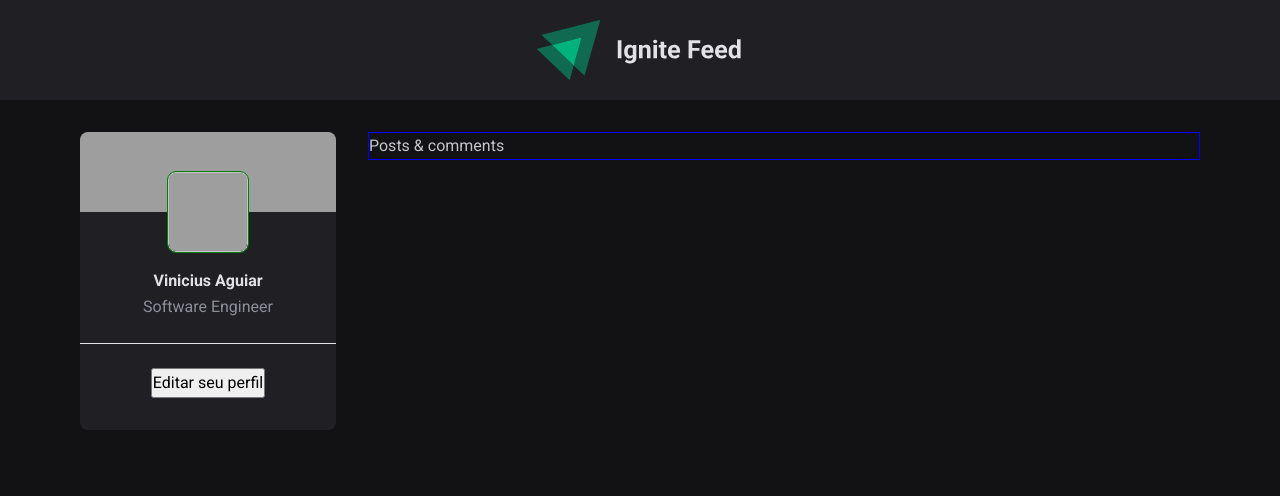
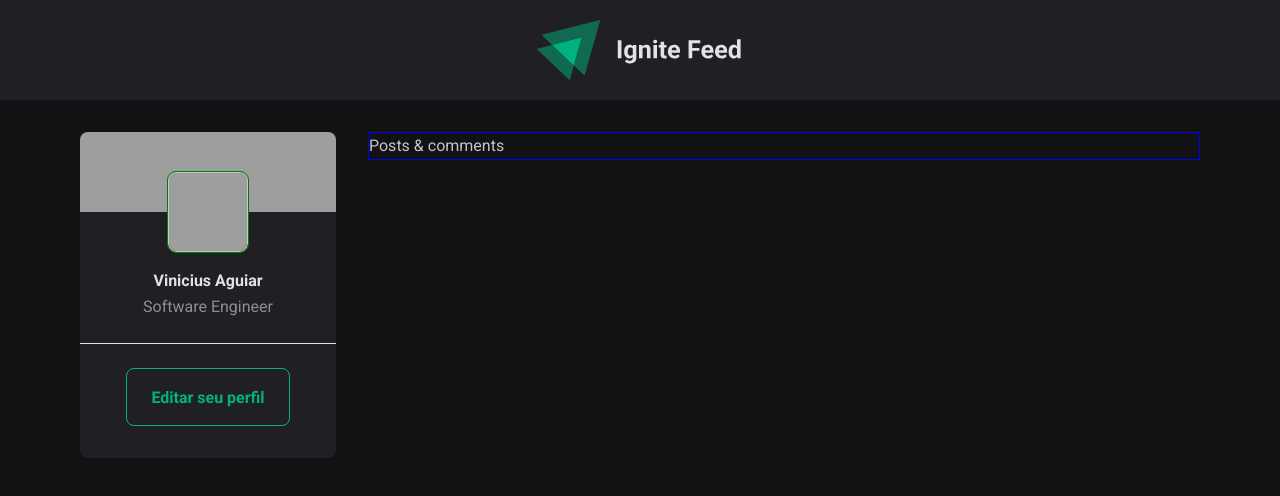
Before and after one commit to vmaguiar/ignite-feed, a React (Vite) app: page / in a window 1280 px wide. Shown: the top 496 px of the page. Built offline with nearby package versions, Linux system fonts and the light colour scheme; grey boxes are pictures that could not be loaded.

Commit message:
feat: creates default CSS button

```diff
--- a/src/global.css
+++ b/src/global.css
@@ -48,3 +48,23 @@ button {
   font-weight: 400;
   font-size: 1rem;
 }
+
+button {
+  background: transparent;
+  color: var(--green-light);
+
+  font-weight: bold;
+
+  padding: 1rem 1.5rem 0.875rem 1.5rem;
+  border: 1px solid var(--green-light);
+  border-radius: 0.5rem;
+
+  cursor: pointer;
+
+  transition: 0.2s;
+}
+
+button:hover {
+  background: var(--green-light);
+  color: white;
+}
```
